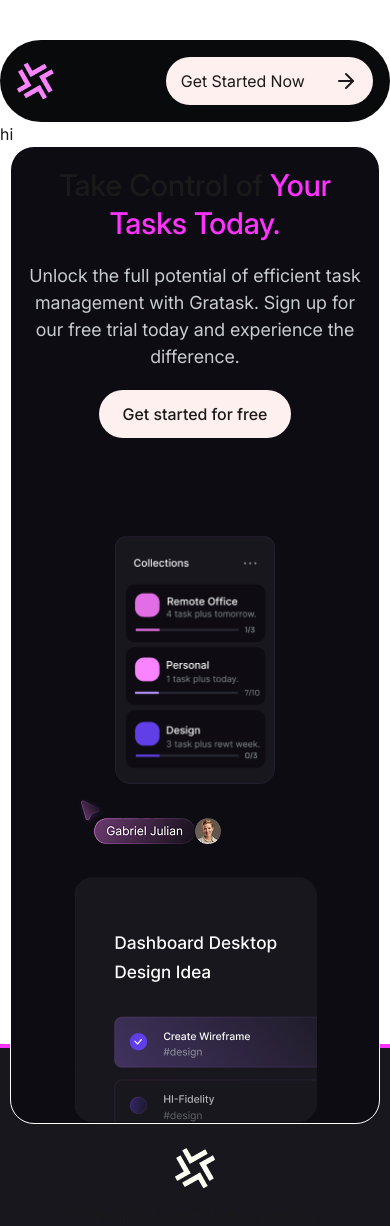
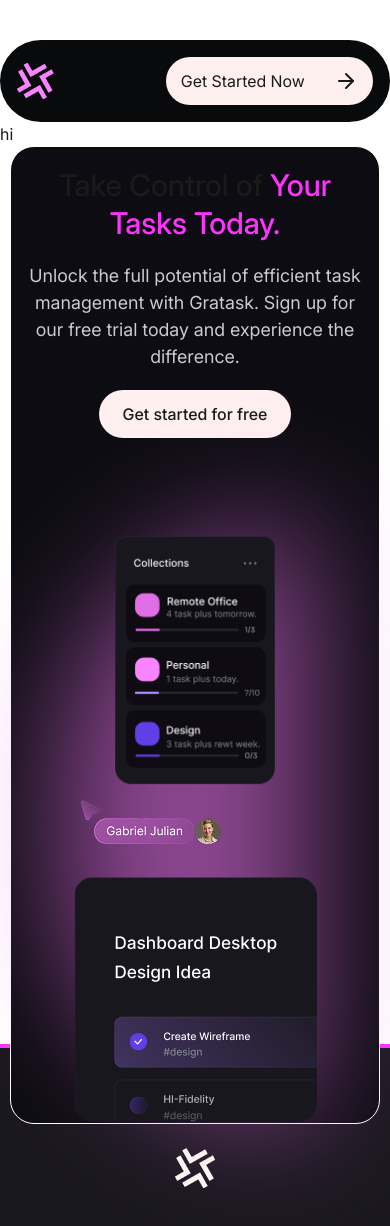
Before and after one commit to Hustle-Devs/gratask-clone, a Next.js app: page / in a window 390 px wide. Shown: the top 1226 px of the page. Built offline with nearby package versions, Linux system fonts and the light colour scheme.

Commit message:
Ubdate: TasksToday Components Gradient Adjust for Mobile Device.

```diff
--- a/src/components/layout/TasksToday.tsx
+++ b/src/components/layout/TasksToday.tsx
@@ -6,7 +6,7 @@
   return (
     <section className="relative bg-[#0D0C12] mx-auto lg:mt-[300px] mb-[-80px] lg:mb-[-170px] px-[10px] border-1 border-white rounded-[24px] w-[370px] md:w-[768px] lg:w-[1224px] lg:h-[435]">
       {/* Background Gradiant */}
-      <div className="hidden lg:top-[70px] lg:right-[70px] absolute lg:flex bg-[#E26EE5] opacity-60 blur-3xl rounded-l-full w-[770px] h-[280px]"></div>
+      <div className="lg:top-[70px] bottom-0 left-[50px] lg:left-[500px] absolute lg:flex bg-[#E26EE5] opacity-60 blur-3xl rounded-l-full w-[250px] lg:w-[650px] h-[600px] lg:h-[280px] 00px]"></div>
 
       <div className="flex lg:flex-row flex-col justify-between items-center mx-auto max-w-full">
         {/* Left: Text */}
```
